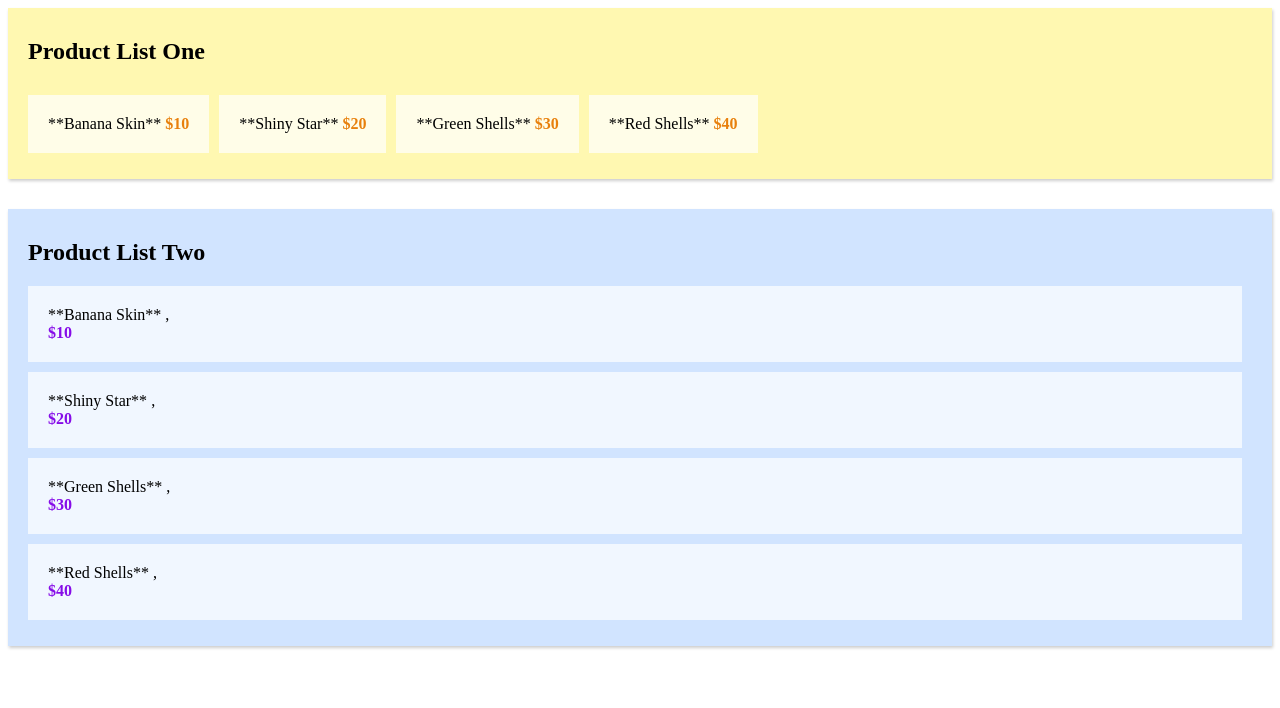
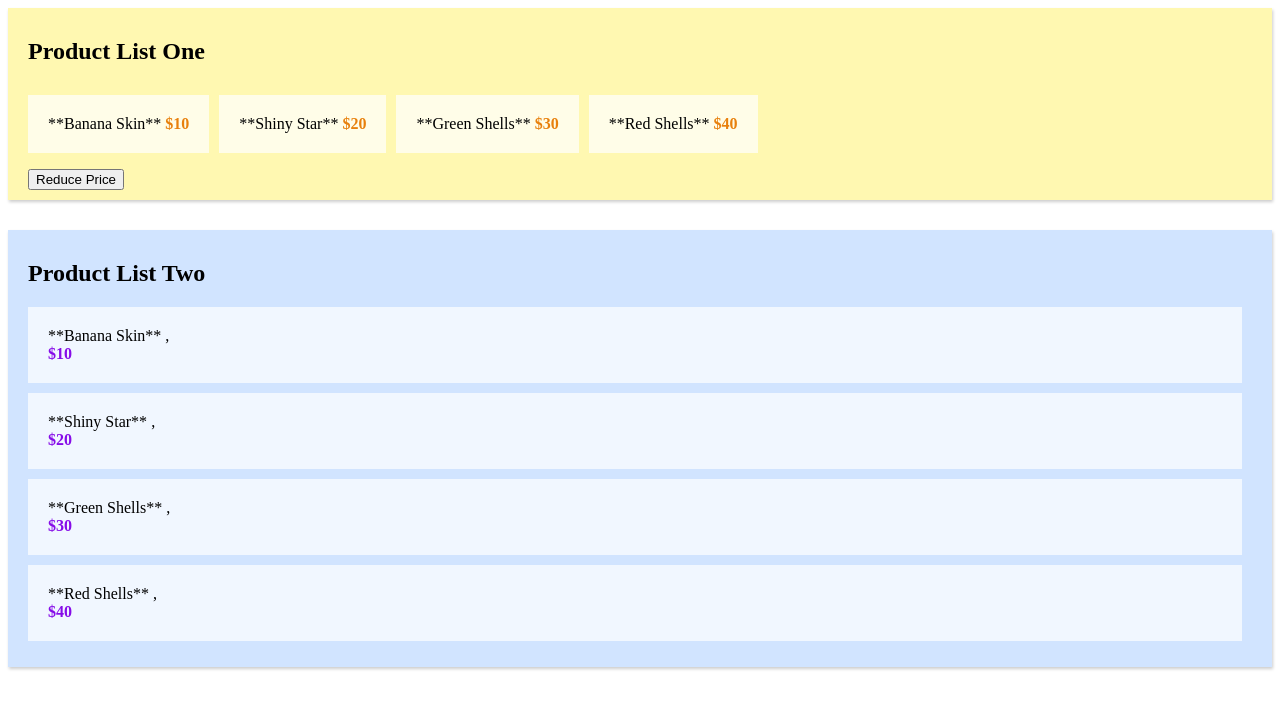
Before and after one commit to mdajgarhossain/vuex, a Vue app: page / in a window 1280 px wide. Shown: the top 708 px of the page. Built offline with nearby package versions, Linux system fonts and the light colour scheme.

Commit message:
Edit directly store data

```diff
--- a/src/components/ProdctListOne.vue
+++ b/src/components/ProdctListOne.vue
@@ -7,6 +7,7 @@
         <span class="price">${{ product.price }}</span>
       </li>
     </ul>
+    <button @click="reducePrice">Reduce Price</button>
   </div>
 </template>
 
@@ -18,6 +19,13 @@ export default {
     },
     saleProducts() {
       return this.$store.getters.saleProducts;
+    },
+  },
+  methods: {
+    reducePrice() {
+      this.$store.state.products.forEach((product) => {
+        product.price -= 1;
+      });
     },
   },
 };
```
